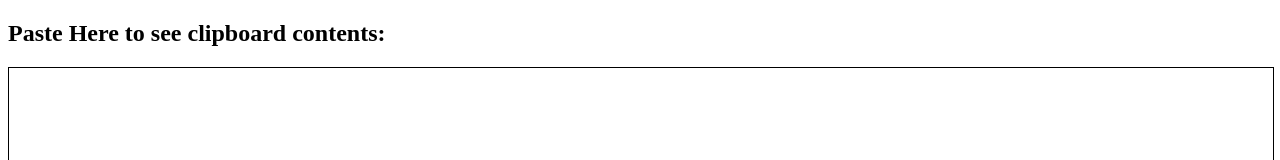
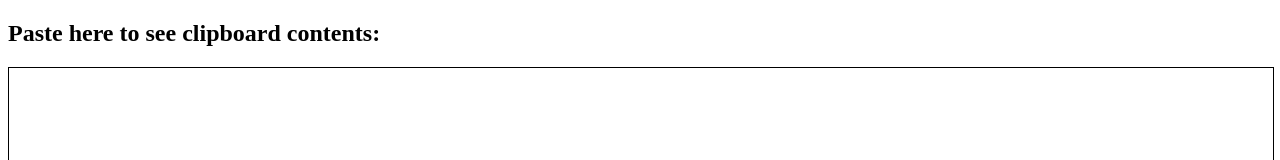
Before and after one commit to pulges/pulges.github.com, a plain HTML site: page paste-test.html in a window 1280 px wide. Shown: the top 160 px of the page. Drawn offline with Linux system fonts and the light colour scheme.

Commit message:
Update paste-test.html

```diff
--- a/paste-test.html
+++ b/paste-test.html
@@ -7,7 +7,7 @@
   <title>Document</title>
 </head>
 <body>
-  <h2>Paste Here to see clipboard contents:</h2>
+  <h2>Paste here to see clipboard contents:</h2>
   <div style="width: 100%; height: 400px; border: 1px solid black;" contenteditable="true"></div>
 </body>
 </html>
```
